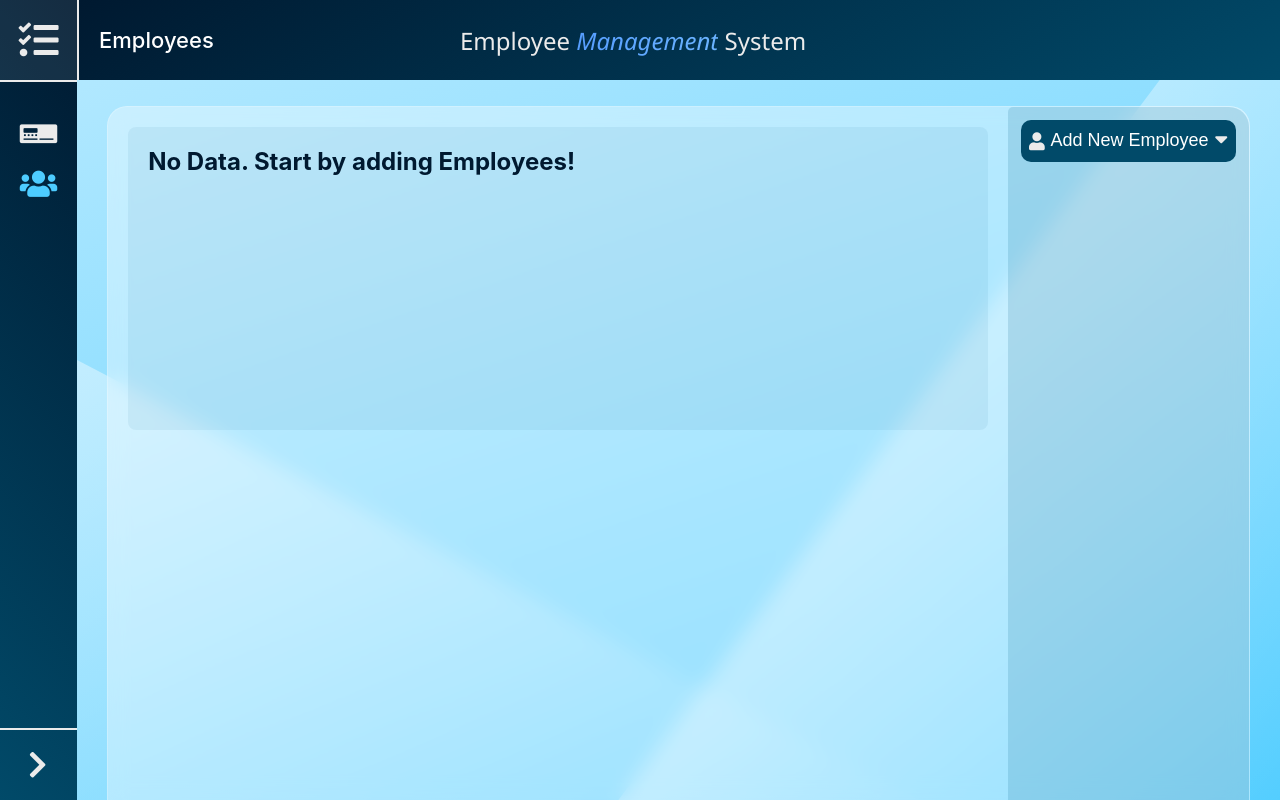
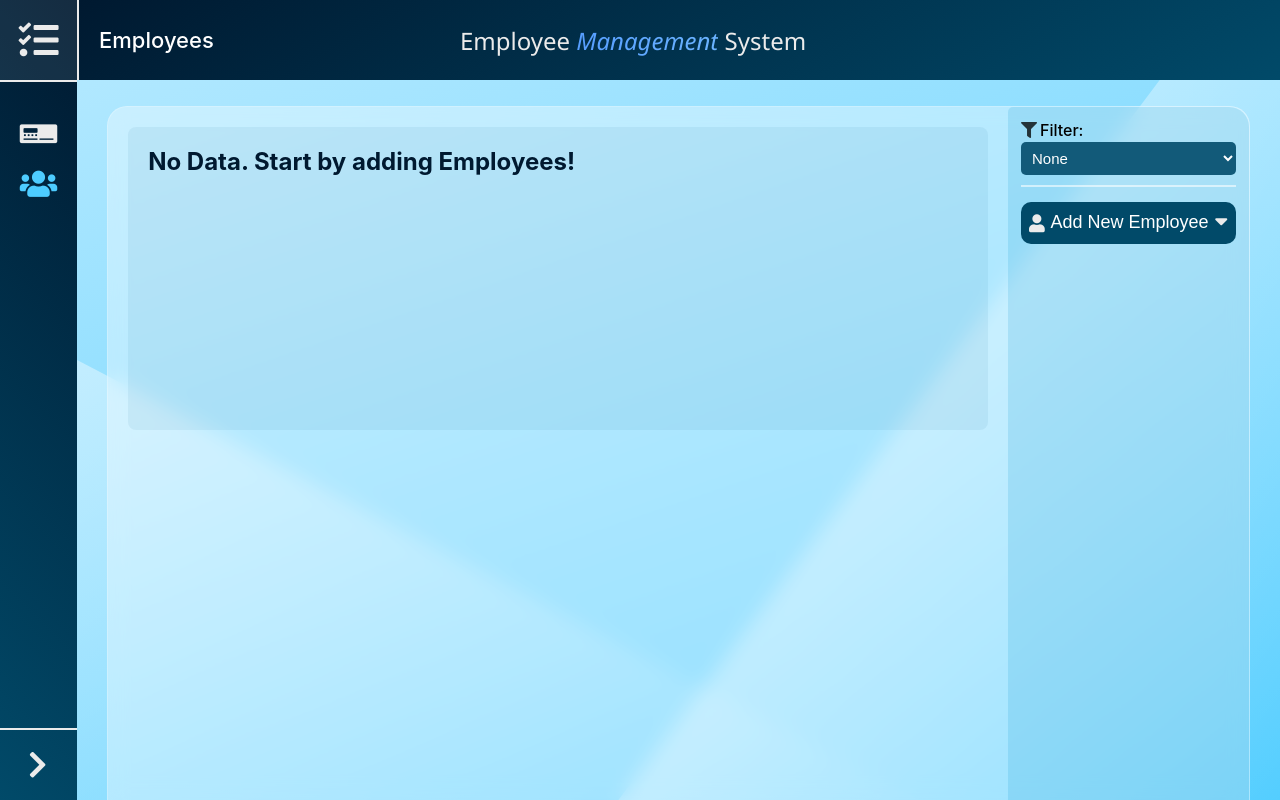
Before and after one commit to Reckadon/EmployeeManagementSite, a React (Create React App) app: page /employees in a window 1280 px wide. Built offline with nearby package versions, Linux system fonts and the light colour scheme.

Commit message:
filter employee list feature implemented

```diff
--- a/src/components/AddEmployee.js
+++ b/src/components/AddEmployee.js
@@ -22,13 +22,13 @@ class AddEmployee extends Component {
     this.setState({ formVisible: !this.state.formVisible });
     this.resetValues();
   };
-  handleChange = (event) => {
+  handleChange = event => {
     this.setState({
       [event.target.id]: event.target.value,
     });
   };
 
-  handleSubmit = (event) => {
+  handleSubmit = event => {
     //creating employee object
     const {
       fname,
@@ -92,8 +92,7 @@ class AddEmployee extends Component {
         <button
           className="sideButton"
           id="addEmployeeBtn"
-          onClick={this.showForm}
-        >
+          onClick={this.showForm}>
           <span className="fas fa-user"></span>
           <span>Add New Employee</span>
           <span
@@ -102,13 +101,11 @@ class AddEmployee extends Component {
               transform: this.state.formVisible
                 ? "rotate(180deg)"
                 : "rotate(0deg)",
-            }}
-          ></span>
+            }}></span>
         </button>
         <div
           id="addEmployeeForm"
-          className={this.state.formVisible ? "active" : null}
-        >
+          className={this.state.formVisible ? "active" : null}>
           <form onSubmit={this.handleSubmit}>
             <label htmlFor="fname">First Name:</label>
             <input
@@ -165,10 +162,10 @@ class AddEmployee extends Component {
             <label htmlFor="gender">Gender:</label>
             <select
               id="gender"
+              className="customSelect"
               tabIndex={tabIndex}
               value={this.state.gender}
-              onChange={this.handleChange}
-            >
+              onChange={this.handleChange}>
               <option value="male">Male</option>
               <option value="female">Female</option>
               <option value="other">Other</option>
@@ -208,8 +205,7 @@ class AddEmployee extends Component {
           id="alertAdded"
           style={{
             display: this.state.showEmployeeAddedAlert ? "block" : "none",
-          }}
-        >
+          }}>
           <h4 className="alertH4">Employee Added</h4>
         </div>
       </React.Fragment>
--- a/src/components/EmployeeList.js
+++ b/src/components/EmployeeList.js
@@ -8,7 +8,7 @@ class EmployeeList extends Component {
   }
   getContent() {
     const employees = this.props.employees;
-    if (employees.length === 0) {
+    if (this.props.isEmpty) {
       return <h2>No Data. Start by adding Employees!</h2>;
     }
     // else
@@ -30,7 +30,7 @@ class EmployeeList extends Component {
   }
   getEmployeeRows(employees) {
     let srNo = 0;
-    return employees.map((employee) => {
+    return employees.map(employee => {
       srNo++;
       return <EmployeeRow key={srNo} employee={employee} />;
     });
--- a/src/components/EmployeesPage.js
+++ b/src/components/EmployeesPage.js
@@ -1,9 +1,10 @@
 import React, { Component, lazy, Suspense } from "react";
+import { Route, Switch } from "react-router-dom";
 import EmployeeList from "./EmployeeList";
 import AddEmployee from "./AddEmployee";
 import Store from "../DataStorage";
 import Error404 from "./Error404";
-import { Route, Switch } from "react-router-dom";
+import FilterWidget from "./FilterWidget";
 import LoadingSpinner from "./LoadingSpinner";
 const ProfilePage = lazy(() => import("./ProfilePage"));
 
@@ -11,22 +12,80 @@ class Employees extends Component {
   //employees page handling employees list and user profiles from dynamic URIs
   state = {
     employees: [],
+    filteredEmployees: [],
+    filter: "none",
   };
+  load() {
+    this.setState({ employees: Store.getEmployees() }, this.filter);
+  }
+
+  filter() {
+    const filter = this.state.filter;
+    switch (
+      filter //handle different filters
+    ) {
+      case "none":
+        this.setState({ filteredEmployees: this.state.employees });
+        break;
+
+      case "available": {
+        const filteredEmployees = this.state.employees.filter(
+          emp => !emp.onLeave
+        );
+        this.setState({ filteredEmployees });
+        break;
+      }
+
+      case "male": {
+        const filteredEmployees = this.state.employees.filter(
+          emp => emp.gender === "male"
+        );
+        this.setState({ filteredEmployees });
+        break;
+      }
+
+      case "female": {
+        const filteredEmployees = this.state.employees.filter(
+          emp => emp.gender === "female"
+        );
+        this.setState({ filteredEmployees });
+        break;
+      }
+
+      default:
+        this.setState({ filteredEmployees: this.state.employees });
+        break;
+    }
+  }
+
   componentDidMount() {
-    this.setState({ employees: Store.getEmployees() });
+    this.load();
   }
   refresh = () => {
-    this.setState({ employees: Store.getEmployees() });
+    this.load();
   };
+  handleFilterChange = filter => {
+    this.setState({ filter }, () => {
+      this.filter();
+    });
+  };
+
   render() {
     return (
       <Switch>
         <Route exact path="/employees">
           {/* '/employees' */}
           <div id="main">
-            <EmployeeList employees={this.state.employees} />
+            <EmployeeList
+              employees={this.state.filteredEmployees}
+              isEmpty={this.state.employees.length === 0}
+            />
           </div>
           <div id="side">
+            <FilterWidget
+              value={this.state.filter}
+              onChange={this.handleFilterChange}
+            />
             <AddEmployee onEmployeeAdded={this.refresh} />
           </div>
         </Route>
@@ -38,14 +97,17 @@ class Employees extends Component {
             <Suspense fallback={<LoadingSpinner />}>
               {this.isParam(match) ? (
                 <React.Fragment>
-                  <ProfilePage match={match} onEmployeeRemoved={this.refresh} />
+                  <ProfilePage
+                    match={match}
+                    onEmployeeRemoved={this.refresh}
+                    onEdited={this.refresh}
+                  />
                 </React.Fragment>
               ) : (
                 <Error404 />
               )}
             </Suspense>
-          )}
-        ></Route>
+          )}></Route>
         <Route>
           <Error404 />
         </Route>
--- /dev/null
+++ b/src/components/FilterWidget.jsx
@@ -0,0 +1,21 @@
+const FilterWidget = ({ value, onChange }) => {
+  return (
+    <div className="filterWidget">
+      <label className="filterLabel" htmlFor="filterBy">
+        Filter:
+      </label>
+      <select
+        id="filterBy"
+        className="customSelect"
+        value={value}
+        onChange={e => onChange(e.target.value)}>
+        <option value="none">None</option>
+        <option value="available">Show Only Available Employees</option>
+        <option value="male">Show Only Male Employees</option>
+        <option value="female">Show Only Female Employees</option>
+      </select>
+    </div>
+  );
+};
+
+export default FilterWidget;
--- a/src/components/styles/container.css
+++ b/src/components/styles/container.css
@@ -90,7 +90,7 @@
   padding: 20px;
 }
 #side {
-  background-color: rgba(0, 94, 131, 0.151);
+  background-color: rgba(0, 143, 199, 0.151);
   flex: 2;
   padding: 13px;
   border-radius: 5px;
--- a/src/components/styles/employees.css
+++ b/src/components/styles/employees.css
@@ -1,3 +1,29 @@
+.filterWidget {
+  width: 100%;
+  display: flex;
+  margin-bottom: 15px;
+  flex-direction: column;
+  border-bottom: 2px solid rgba(255, 255, 255, 0.568);
+}
+.filterWidget > .filterLabel {
+  font-weight: 500;
+  margin-bottom: 2px;
+}
+.filterWidget > .filterLabel::before {
+  font-family: "Font Awesome 5 Free";
+  content: "\f0b0";
+  color: rgba(0, 0, 0, 0.767);
+  margin-right: 3px;
+}
+.filterWidget > .customSelect {
+  font-size: 15px;
+  color: white;
+  background-color: rgb(18, 90, 121);
+}
+.filterWidget > .customSelect:hover {
+  background-color: rgb(38, 123, 160);
+}
+
 .sideButton,
 #addEmployeeForm > form > input#addBtnInput {
   background-color: rgb(1, 74, 105);
@@ -67,9 +93,8 @@
 #addEmployeeForm > form > input[type="email"] {
   text-transform: lowercase;
 }
-#addEmployeeForm > form > select {
+.customSelect {
   margin-bottom: 10px;
-  box-sizing: border-box;
   width: 100%;
   background-color: rgb(28, 89, 116);
   color: rgb(228, 228, 228);
@@ -78,8 +103,8 @@
   border-radius: 5px;
   padding: 7px;
 }
-#addEmployeeForm > form > select:hover,
-#addEmployeeForm > form > select:focus {
+.customSelect:hover,
+.customSelect:focus {
   background-color: rgb(9, 73, 100);
 }
 #addEmployeeForm > form > input#addBtnInput {
```
Also changed, not shown: src/components/ProfilePage.js (+24 -35 lines).
